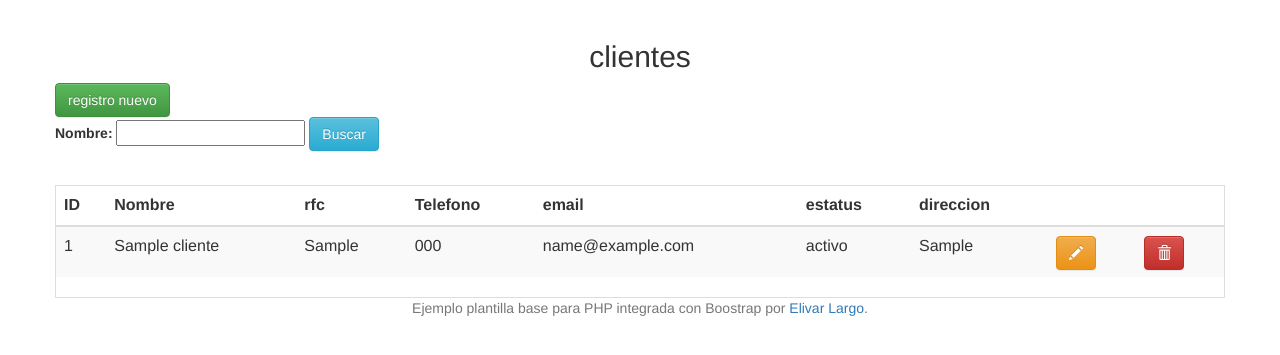
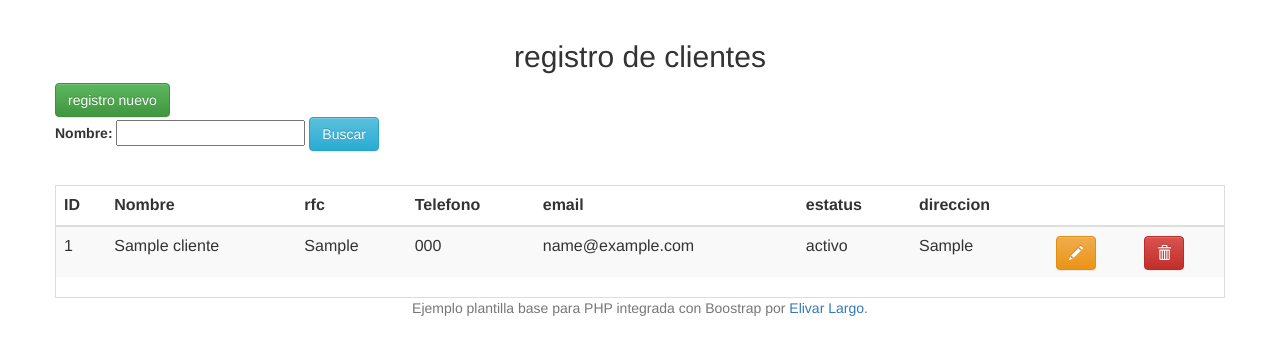
Before and after one commit to arnulfo1920/crud, a PHP site: page /plantilla-base/ in a window 1280 px wide. Shown: the part 52-407 px from the top of the page. Run offline with PHP 8.4, Linux system fonts and the light colour scheme; tables that the repository leaves empty or names only in its code hold one stand-in row (values such as "Sample post"); some libraries are stand-ins or nearby versions.

Commit message:
editamos el indice

```diff
--- a/index.php
+++ b/index.php
@@ -45,7 +45,7 @@
 
 		<div class="container">
 			<div class="row">
-				<h2 style="text-align:center">clientes</h2>
+				<h2 style="text-align:center"> registro de clientes</h2>
 			</div>
 
 			<div class="row">
```
